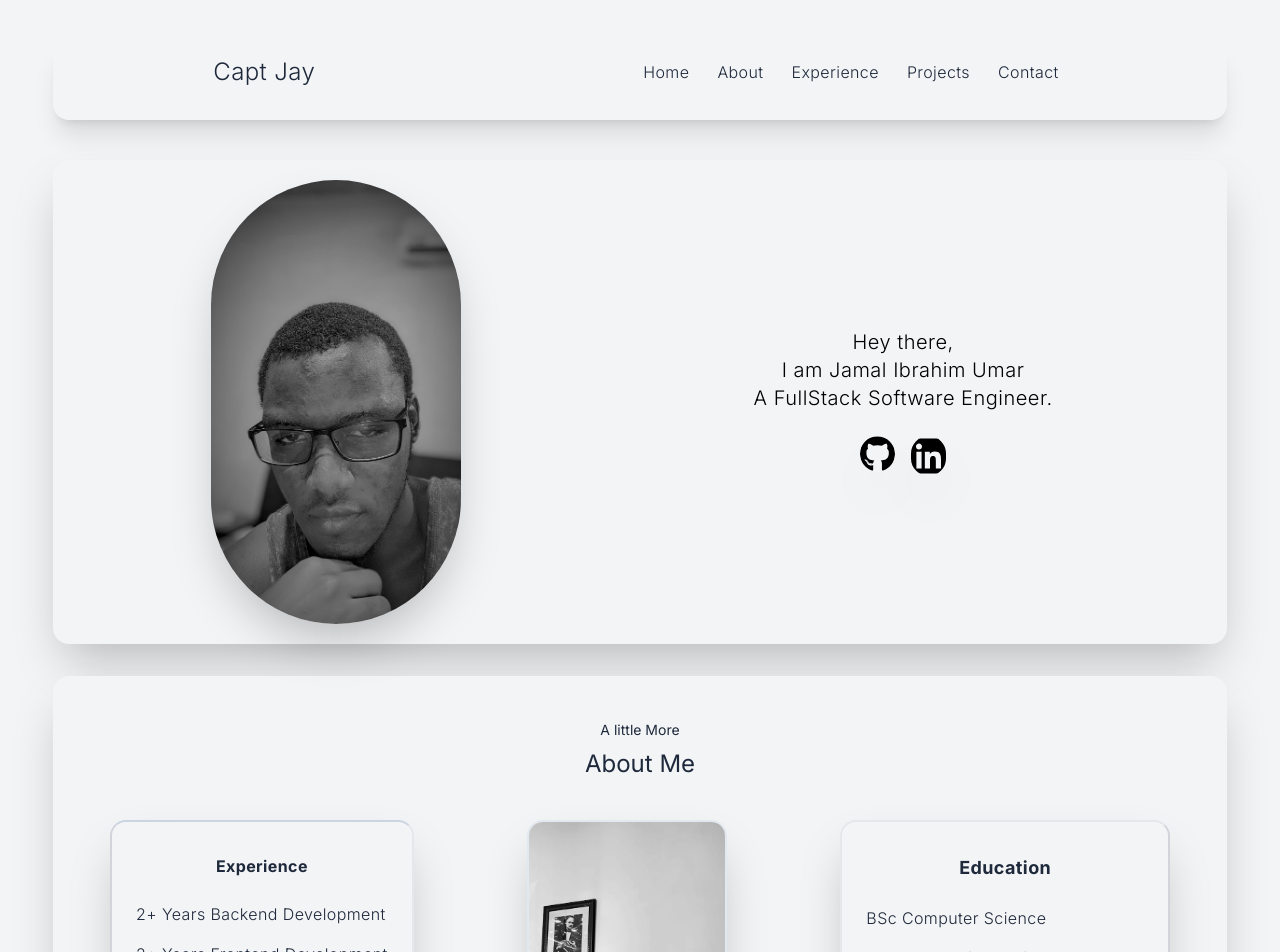
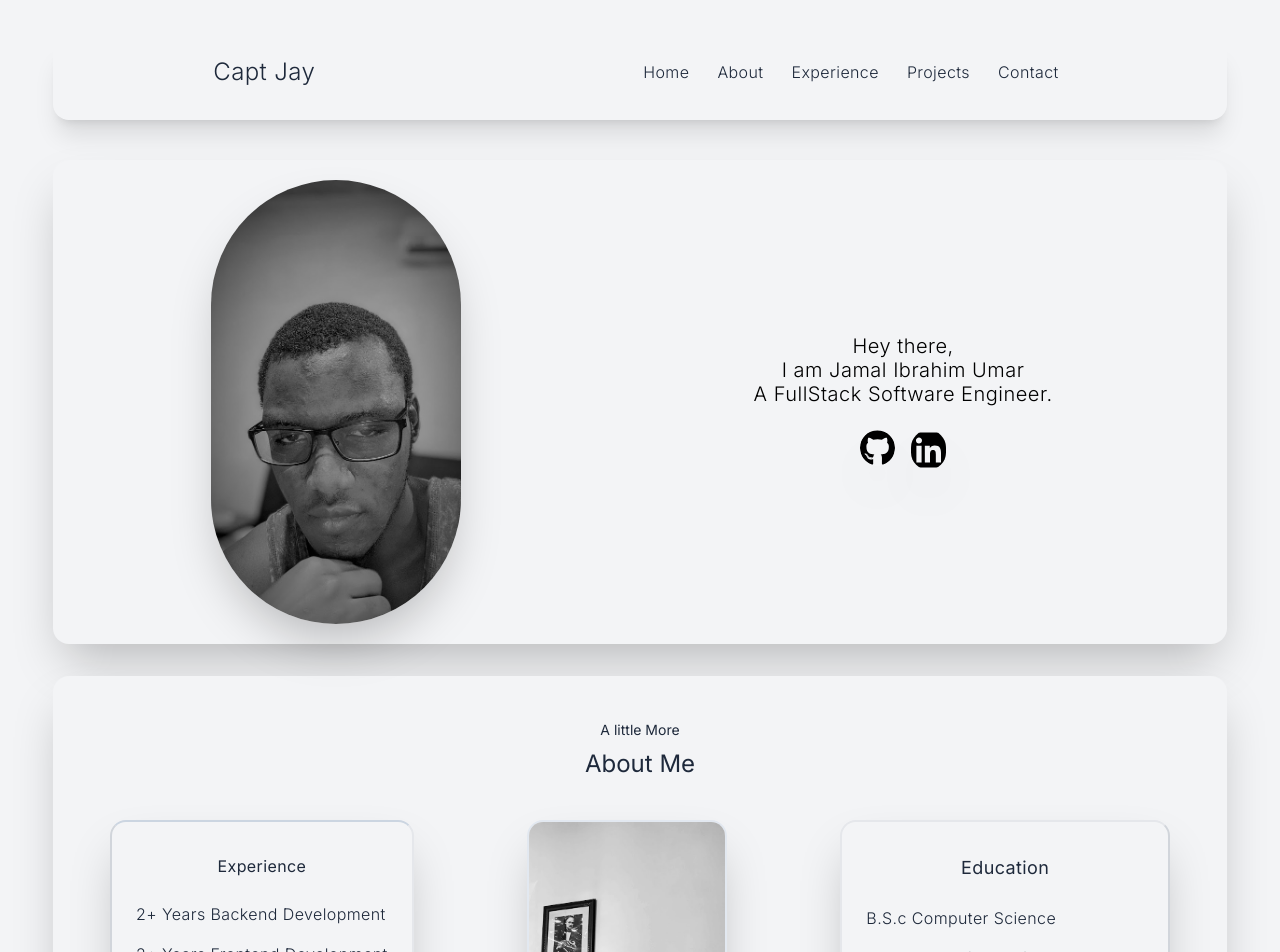
Before and after one commit to captjay98/portfolio, a Next.js app: page / in a window 1280 px wide. Shown: the top 952 px of the page. Built offline with nearby package versions, Linux system fonts and the light colour scheme.

Commit message:
style update

```diff
--- a/components/about.jsx
+++ b/components/about.jsx
@@ -13,7 +13,7 @@ const About = () => {
           className="bg-gray-100 dark:bg-slate-900 flex w-76 flex-col shadow-2xl dark:shadow-2xl rounded-2xl px-4 py-8 my-4
           border-2 border-t-slate-300 border-l-gray-300 dark:border-slate-800 "
         >
-          <h4 className="pb-4 font-bold text-center ">Experience</h4>
+          <h4 className="pb-4 font-normal text-center ">Experience</h4>
           <p className="text-md/4 py-2 px-2">2+ Years Backend Development</p>
           <p className="text-md/4 py-2 px-2">2+ Years Frontend Development</p>
           <p className="text-md/4 py-2 px-2">2+ Years Devops</p>
@@ -32,14 +32,14 @@ const About = () => {
           className="bg-gray-100 dark:bg-slate-900 my-4 w-76 shadow-2xl dark:shadow-2xl px-4 py-8
           border-2 border-b-slate-300 border-r-gray-300 rounded-2xl dark:border-slate-800"
         >
-          <h4 className="pb-4 text-lg font-bold text-center">Education</h4>
-          <p className="text-md/4 py-2 px-2">BSc Computer Science</p>
+          <h4 className="pb-4 text-lg font-normal text-center">Education</h4>
+          <p className="text-md/4 py-2 px-2">B.S.c Computer Science</p>
           <p className="text-md/4 py-2 px-2">ALX SE Certified Software Engineer</p>
         </div>
       </div>
       <div className="mx-5 my-4 ">
         <p
-          className="indent-8 w-11/12 px-8 py-8 m-auto bg-gray-100 dark:bg-slate-900 text-center
+          className="indent-4 w-11/12 px-8 py-8 m-auto bg-gray-100 dark:bg-slate-900 text-center
          text-sm/6 border-white shadow-2xl  dark:shadow-2xl rounded-2xl dark:border-slate-800"
         >
           I have been a tech geek since i was a kid, I knew from an early age i will have a future
--- a/components/home.jsx
+++ b/components/home.jsx
@@ -14,7 +14,7 @@ const Home = () => {
         />
       </div>
       <div className=" flex flex-col justify-center m-auto my-4 py-8 ">
-        <p className="px-4 font-light tracking-wide text-black dark:text-slate-200 text-xl text-center ">
+        <p className="px-4 font-light tracking-wide text-black dark:text-slate-200 text-xl/6 text-center ">
           Hey there,<br></br> I am Jamal Ibrahim Umar <br></br>A FullStack Software Engineer.
           {/* Add Social Links  */}
           {/* fix typography */}
```
